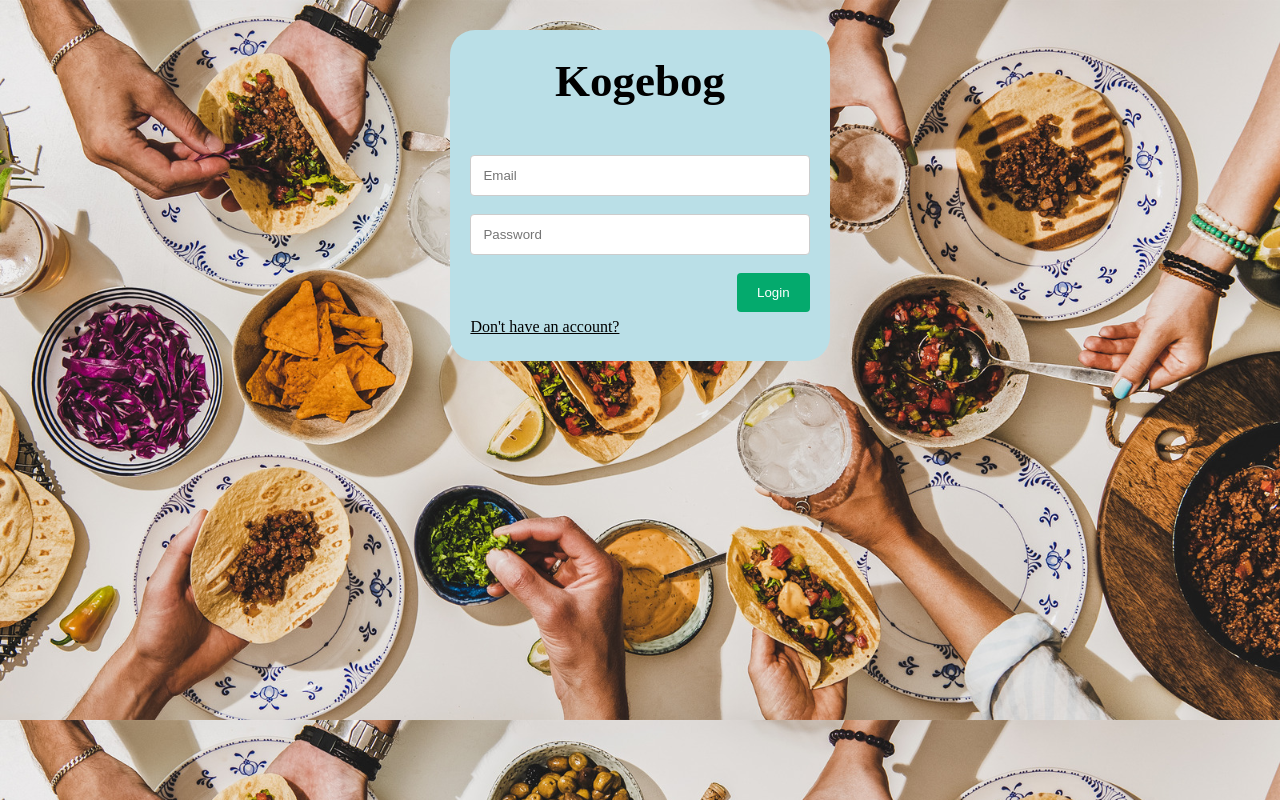
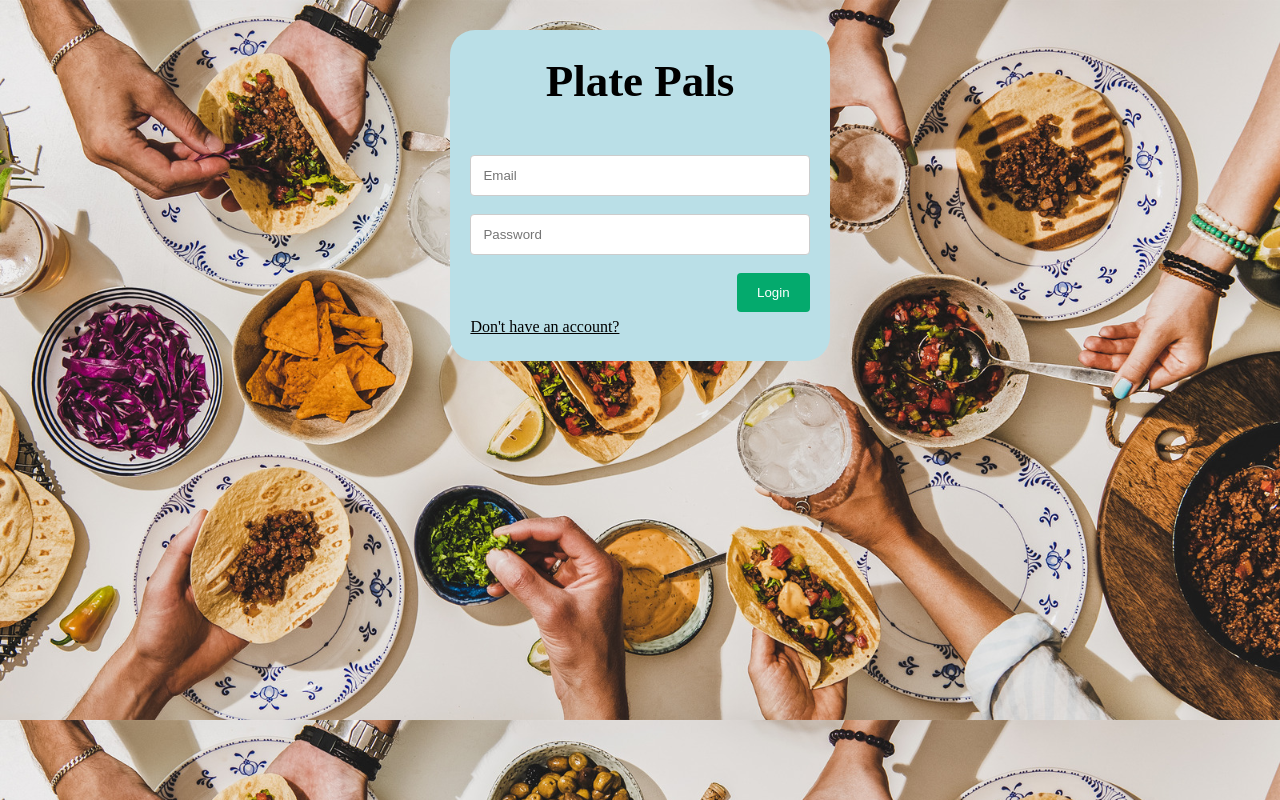
Before and after one commit to Theis194/personal-website, a website: page http/public/html/loginPage.html in a window 1280 px wide. Drawn offline with nearby package versions, Linux system fonts and the light colour scheme; some packages are replaced by stand-ins of ours; a script that the page names is missing.

Commit message:
Logos and titles

```diff
--- a/http/public/html/loginPage.html
+++ b/http/public/html/loginPage.html
@@ -1,14 +1,15 @@
 <!DOCTYPE html>
 <html lang="en">
     <head>
-    <title>Kogebog</title>
+    <title>Plate Pals</title>
     <meta charset="UTF-8">
     <link rel="stylesheet" href="../css/styles.css">
     <link rel="stylesheet" href="../css/formStyle.css">
+    <link rel="icon" href="../img/Logos/logo.png">
     </head>
     <body style="background-image: url(../img/food.jpg); background-size: cover;">
         <form class="boxLogin center" id="loginForm" method="get" action="/loginUser">
-            <h1 style="padding-top: 25px;">Kogebog</h1>
+            <h1 style="padding-top: 25px;">Plate Pals</h1>
             <div class="row">
                 <div class="col-100">
                     <input type="text" id="mail" name="mail" placeholder="Email" style="margin-top: 12px;">
```
Also changed, not shown: basicHtml.html (+1 -0 lines), http/public/html/adminPage.html (+2 -1 lines), http/public/html/index.html (+2 -1 lines), http/public/html/newRecipe.html (+2 -1 lines), http/public/html/recipePage.html (+2 -1 lines), http/public/html/signupPage.html (+3 -2 lines), http/public/img/Logos/logo.png (added).
